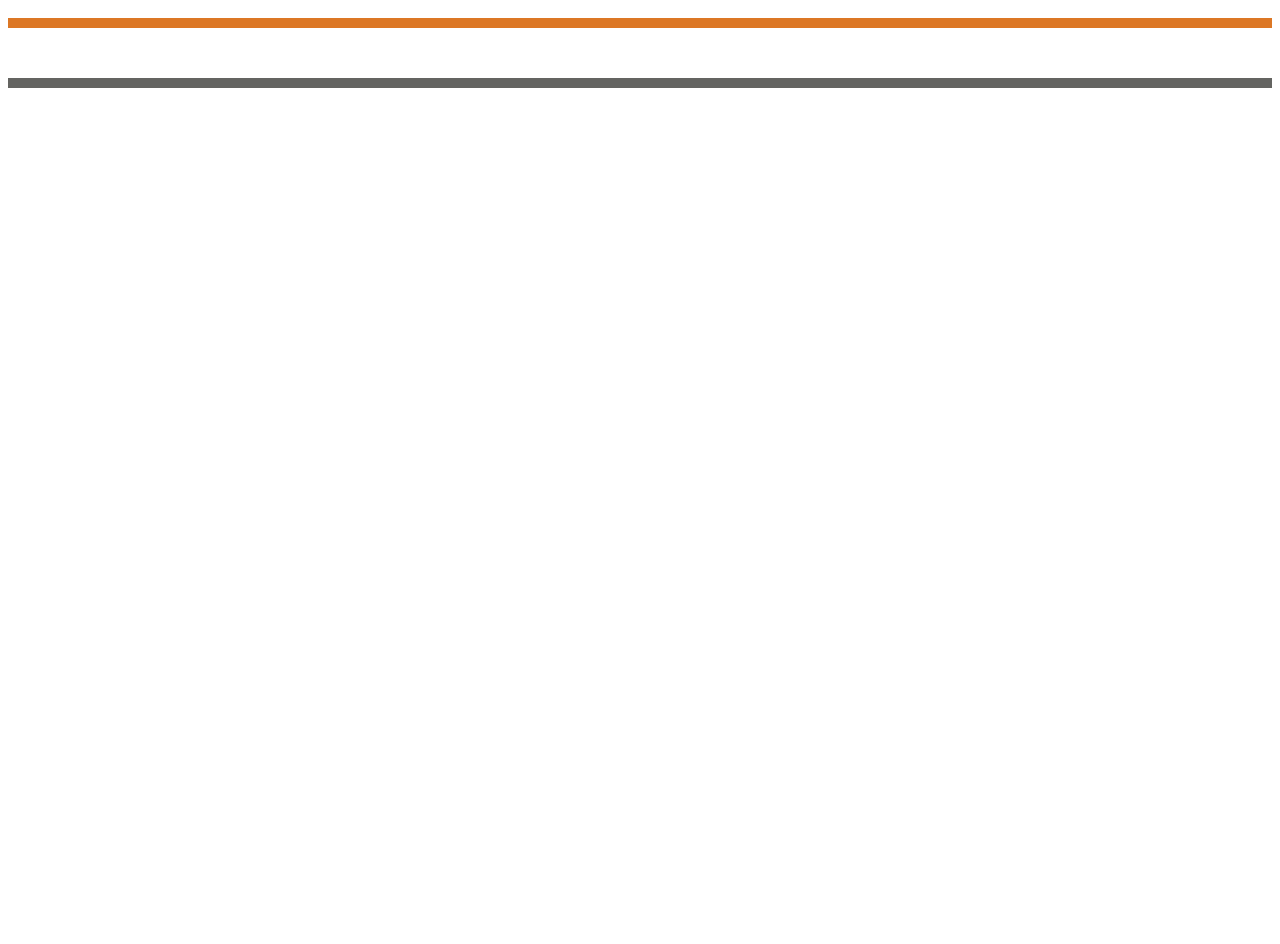
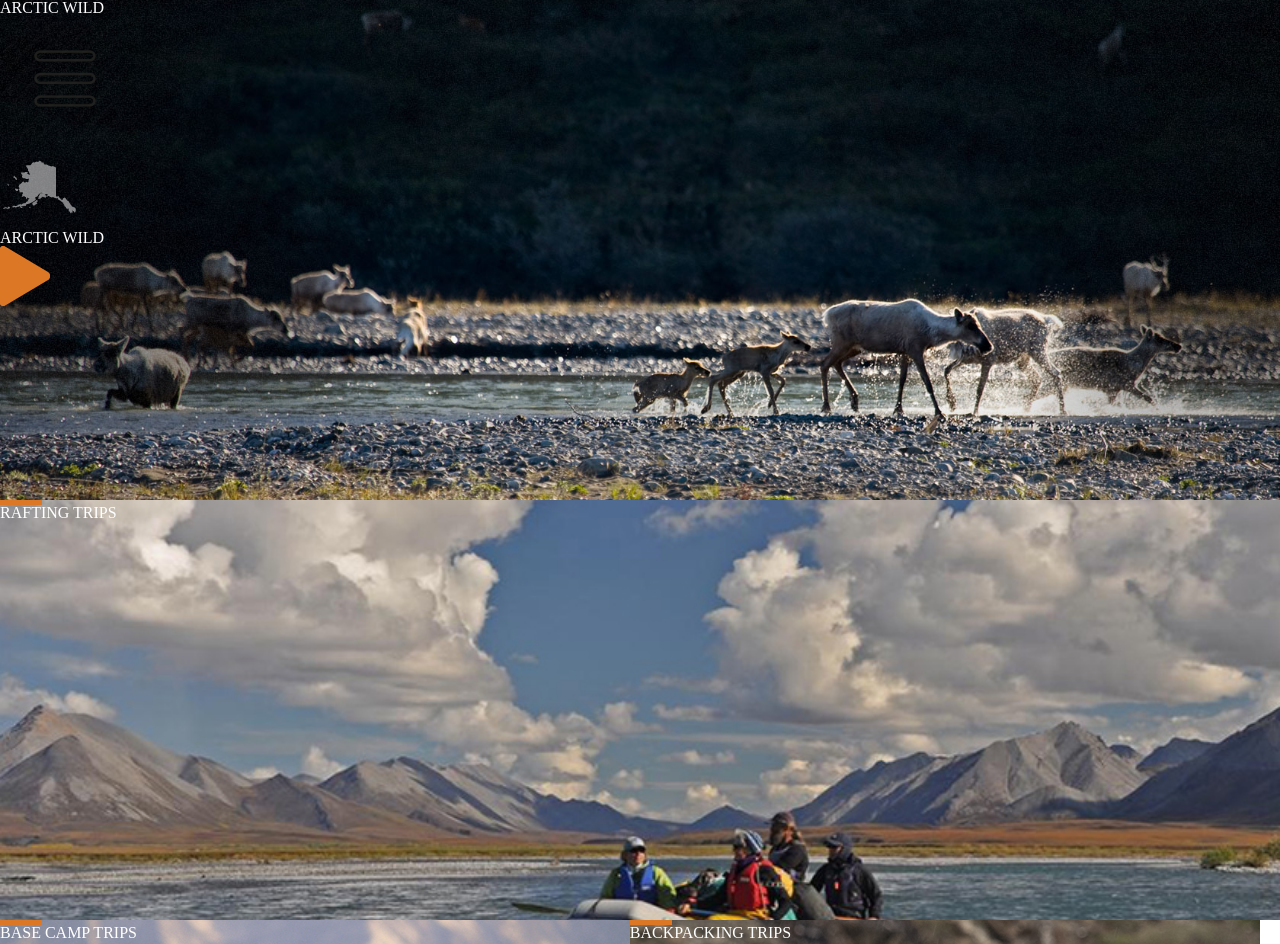
Before and after one commit to d34n5/arctic-wild, a plain HTML site: page index.html in a window 1280 px wide. Shown: the top 944 px of the page. Before the commit the page ends 800 px from the top, so only its background shows below. Drawn offline with Linux system fonts and the light colour scheme.

Commit message:
structure html, format images, page reset and establish typography

```diff
--- a/index.html
+++ b/index.html
@@ -6,30 +6,86 @@
     <link rel="stylesheet" href="css/app.css" media="screen" title="no title">
   </head>
   <body>
+    <div class="container">
       <div class="hero">
+        <span><h3>ARCTIC WILD</h3></span>
+        <span><img src="img/menu.png" alt="" /></span>
+        <div class="hero-overlay">
+          <span><img src="img/icon-alaska.png" alt="" /></span>
+          <h1>ARCTIC WILD</h1>
+          <div id="hero-bar">
+          </div>
+          <span><img src="img/play.png" alt="" /></span>
+        </div>
+      </div>
+      <div class="raft">
+        <div class="orange-bar">
 
         </div>
-    <div class="raft">
+        <p>
+          <h3>RAFTING TRIPS</h3>
+        </p>
 
       </div>
       <div class="camp">
+        <div class="orange-bar">
+
+        </div>
+        <p>
+          <h3>BASE CAMP TRIPS</h3>
+        </p>
 
       </div>
       <div class="backpack">
+        <div class="orange-bar">
 
         </div>
+        <p>
+          <h3>BACKPACKING TRIPS</h3>
+        </p>
+      </div>
       <div class="canoe">
+        <div class="orange-bar">
 
         </div>
+        <p>
+          <h3>CANOE TRIPS</h3>
+        </p>
+      </div>
       <div class="photo">
+        <div class="orange-bar">
 
         </div>
+        <p>
+          <h3>PHOTO TRIPS</h3>
+        </p>
+      </div>
       <div class="custom">
+        <div class="orange-bar">
 
         </div>
+        <p>
+          <h3>CUSTOM TRIPS</h3>
+        </p>
+      </div>
       <div class="footer">
-
+        <ul id="col-1">
+          <li>HOME</li>
+          <li>TRIPS</li>
+          <li>PLANNING</li>
+          <li>ABOUT</li>
+        </ul>
+        <ul id="col-2">
+          <li>FAQ</li>
+          <li>GUIDES</li>
+          <li>BLOG</li>
+          <li>CONTACT</li>
+        </ul>
+        <hr>
+        <p id="copyright">
+          Copyright 2016 || Dean Scelza @ Epicodus
+        </p>
       </div>
-
+    </div>
   </body>
 </html>
--- /dev/null
+++ b/scss/_reset.scss
@@ -0,0 +1,48 @@
+/* http://meyerweb.com/eric/tools/css/reset/
+   v2.0 | 20110126
+   License: none (public domain)
+*/
+
+html, body, div, span, applet, object, iframe,
+h1, h2, h3, h4, h5, h6, p, blockquote, pre,
+a, abbr, acronym, address, big, cite, code,
+del, dfn, em, img, ins, kbd, q, s, samp,
+small, strike, strong, sub, sup, tt, var,
+b, u, i, center,
+dl, dt, dd, ol, ul, li,
+fieldset, form, label, legend,
+table, caption, tbody, tfoot, thead, tr, th, td,
+article, aside, canvas, details, embed,
+figure, figcaption, footer, header, hgroup,
+menu, nav, output, ruby, section, summary,
+time, mark, audio, video {
+	margin: 0;
+	padding: 0;
+	border: 0;
+	font-size: 100%;
+	font: inherit;
+	vertical-align: baseline;
+}
+/* HTML5 display-role reset for older browsers */
+article, aside, details, figcaption, figure,
+footer, header, hgroup, menu, nav, section {
+	display: block;
+}
+body {
+	line-height: 1;
+}
+ol, ul {
+	list-style: none;
+}
+blockquote, q {
+	quotes: none;
+}
+blockquote:before, blockquote:after,
+q:before, q:after {
+	content: '';
+	content: none;
+}
+table {
+	border-collapse: collapse;
+	border-spacing: 0;
+}
--- a/scss/app.scss
+++ b/scss/app.scss
@@ -1,15 +1,77 @@
-
+@import "_reset.scss";
 @import "_variables.scss";
 
-div {
-  min-height: 10px;
+.container {
+  display: flex;
+  flex-wrap: wrap;
+}
+
+.hero {
+  height: 500px;
+  width: 100vw;
+  background-image: url("../img/hero-moose.jpg");
+  background-size: cover;
+  background-repeat: no-repeat;
+  background-position: center;
+  color: $white;
+}
+
+.raft, .custom {
+  height: 420px;
+  width: 100vw;
+  background-size: cover;
+  background-position: center;
+  background-repeat: no-repeat;
+  color: $white;
+}
+
+.raft {
+  background-image: url("../img/raft.jpg");
+}
+
+.camp, .backpack, .canoe, .photo {
+  height: 420px;
+  width: 49.2vw;
+  background-size: cover;
+  background-position: center;
+  background-repeat: no-repeat;
+  color: $white;
+}
+
+.camp {
+  background-image: url("../img/camp.jpg");
+}
+
+.canoe {
+  background-image: url("../img/canoe.jpg");
+}
+
+.backpack {
+  background-image: url("../img/backpack.jpg");
+}
+
+.photo {
+  background-image: url("../img/photo.jpg");
+}
+
+.custom {
+  background-image: url("../img/basecamp.jpg");
+}
+
+.footer {
+  background-color: $darkergrey;
+  height: 420px;
+  color: $lightgrey;
+  width: 100vw;
+}
+
+.orange-bar {
+  height: 5px;
+  width: 42px;
+  background-color: $orange;
 }
 
 
-.raft {
-  background-color: $orange;
+#copyright {
+  color: $orange;
 }
-
-.footer {
-  background-color: $darkgrey;
-}
```
Also changed, not shown: css/app.css, 1 other file. Lines whose indentation alone changed are shown as unchanged.
